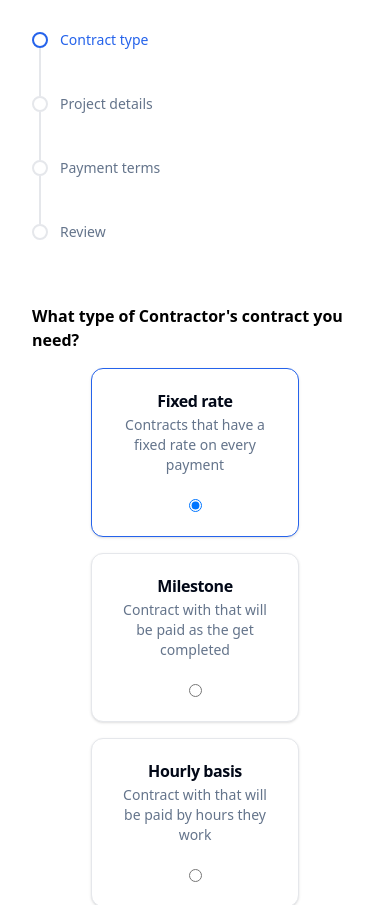
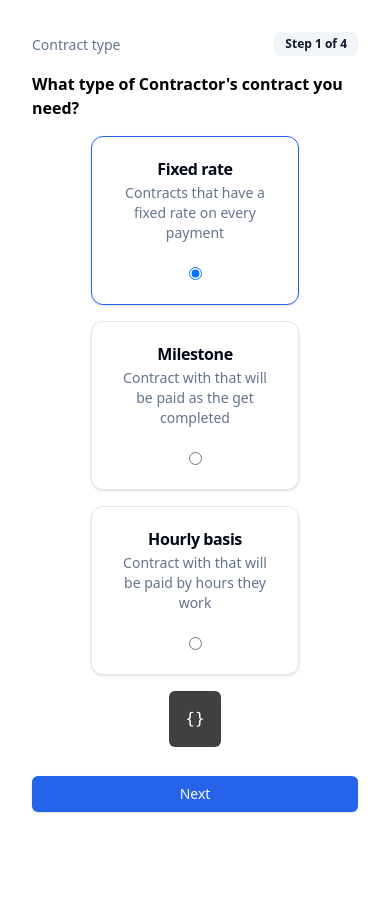
Before and after one commit to davnig/stepper, a React (Vite) app: page / in a window 390 px wide. Shown: the top 905 px of the page. After the commit the page ends 844 px from the top, so only its background shows below. Built offline with nearby package versions, Linux system fonts and the light colour scheme.

Commit message:
style: update mobile version of step header

```diff
--- a/src/App.tsx
+++ b/src/App.tsx
@@ -118,12 +118,12 @@ export function App() {
                 titles={['Contract type', 'Project details', 'Payment terms', 'Review']}
             >
                 {({ step }) => (
-                    <div className='flex flex-col items-center justify-between overflow-auto p-8'>
+                    <>
                         {step === STEPS.CONTRACT_TYPE && <StepContractType />}
                         {step === STEPS.PROJECT_DETAILS && <StepProjectDetails />}
                         {step === STEPS.CONTRACT_AMOUNT && <StepPaymentTerms />}
                         {step === STEPS.RESULT && <StepReview />}
-                    </div>
+                    </>
                 )}
             </Stepper>
         </IconContext.Provider>
--- a/src/components/stepper/Stepper.tsx
+++ b/src/components/stepper/Stepper.tsx
@@ -2,6 +2,7 @@ import { createContext, Dispatch, forwardRef, ReactNode, Ref, useContext, useMem
 import { cn, FnChildren, renderFnChildren } from '@/utils/utils.ts'
 import { Button } from '@/components/ui/Button.tsx'
 import { Slot } from '@radix-ui/react-slot'
+import { Badge } from '@/components/ui/Badge.tsx'
 
 type StepperTransitionFn<V> = (value: V | undefined) => Promise<V | undefined>
 
@@ -49,9 +50,10 @@ export type StepperProps<V> = {
     titles?: string[]
     initialValue?: V
     children?: FnChildren<StepperContext<V>>
+    className?: string
 }
 
-export function Stepper<V>({ steps, titles, initialValue, children, ...props }: StepperProps<V>) {
+export function Stepper<V>({ steps, titles, initialValue, children, className, ...props }: StepperProps<V>) {
     const [state, setState] = useState<StepperState<V>>({ value: initialValue, step: 0, steps })
 
     const actions: StepperActions<V> = useMemo(() => {
@@ -84,7 +86,13 @@ export function Stepper<V>({ steps, titles, initialValue, children, ...props }:
         titles,
     }
 
-    return <stepperContext.Provider value={context}>{renderFnChildren(children, context)}</stepperContext.Provider>
+    return (
+        <stepperContext.Provider value={context}>
+            <div className={cn('flex min-h-screen flex-col items-center overflow-auto p-8', className)}>
+                {renderFnChildren(children, context)}
+            </div>
+        </stepperContext.Provider>
+    )
 }
 
 // =================== Step ===================
@@ -95,7 +103,7 @@ export type StepProps = {
 }
 
 export function Step({ children, className }: StepProps) {
-    return <div className={cn('flex h-full w-full flex-col gap-4', className)}>{children}</div>
+    return <div className={cn('flex w-full flex-1 flex-col gap-4', className)}>{children}</div>
 }
 
 // =============== Step Header ===============
@@ -106,19 +114,32 @@ export function StepHeader<V>() {
     const step = stepCtx ?? 0
 
     return (
-        <ul aria-label='Steps' className='text-foreground-sub items-center md:flex'>
+        <div className='text-foreground-sub items-center md:flex'>
             {[...Array(steps)].map((_, i) => (
-                <div key={i} className='flex gap-x-3 md:flex-1 md:flex-col-reverse md:gap-2 md:gap-x-0'>
+                <div key={i} className='flex md:flex-1 md:flex-col md:gap-2 md:gap-x-0'>
+                    {/* Title */}
+                    <div
+                        className={cn(
+                            step !== i ? 'hidden' : 'flex-1 md:flex-none',
+                            'md:mt-3 md:flex md:items-center md:justify-center'
+                        )}
+                    >
+                        <span className={cn('text-sm text-muted-foreground', step === i && 'md:text-primary')}>
+                            {titles?.[i]}
+                        </span>
+                    </div>
+
+                    {/* Badge */}
+                    {step === i && (
+                        <Badge variant='secondary' className='md:hidden'>
+                            {`Step ${step + 1} of ${steps}`}
+                        </Badge>
+                    )}
+
                     {/* Indicator */}
-                    <div className='flex flex-col items-center md:flex-1 md:flex-row'>
+                    <div className='hidden md:flex md:flex-1 md:items-center'>
                         {/* Left line */}
-                        <div
-                            className={cn(
-                                'hidden w-full border md:block',
-                                i == 0 && 'border-none',
-                                step >= i && 'border-primary'
-                            )}
-                        />
+                        <div className={cn('w-full border', i == 0 && 'border-none', step >= i && 'border-primary')} />
                         {/* Circle */}
                         <div
                             className={cn(
@@ -143,22 +164,15 @@ export function StepHeader<V>() {
                         {/* Right line */}
                         <div
                             className={cn(
-                                'h-12 border md:h-auto md:w-full',
+                                'w-full border',
                                 i + 1 === steps && 'border-none',
                                 step > i && 'border-primary'
                             )}
                         />
                     </div>
-
-                    {/* Title */}
-                    <div className='flex h-4 items-center justify-center md:mt-3 md:h-auto'>
-                        <span className={cn('text-sm text-muted-foreground', step === i && 'text-primary')}>
-                            {titles?.[i]}
-                        </span>
-                    </div>
                 </div>
             ))}
-        </ul>
+        </div>
     )
 }
 
@@ -185,16 +199,17 @@ export function StepFooter<V>({ className, onNext, onBack, ...props }: StepFoote
     const { value, step, steps, ...stepper } = useStepperContext<V>()
 
     return (
-        <div className={cn('flex items-center justify-between', className)}>
+        <div className={cn('md:flex md:items-center md:justify-between', className)}>
             <Button
                 variant='secondary'
+                className='hidden md:inline-block'
                 onClick={() => {
                     stepper.back?.(async () => onBack?.(value))
                 }}
             >
                 {step === 0 ? 'Cancel' : 'Back'}
             </Button>
-            <Button onClick={() => stepper.next?.(async () => onNext?.(value))}>
+            <Button className='w-full md:w-auto' onClick={() => stepper.next?.(async () => onNext?.(value))}>
                 {step === steps - 1 ? 'Done' : 'Next'}
             </Button>
         </div>
--- /dev/null
+++ b/src/components/ui/Badge.tsx
@@ -0,0 +1,30 @@
+import * as React from 'react'
+import { cva, type VariantProps } from 'class-variance-authority'
+
+import { cn } from '@/utils/utils.ts'
+
+const badgeVariants = cva(
+    'inline-flex items-center rounded-md border px-2.5 py-0.5 text-xs font-semibold transition-colors focus:outline-none focus:ring-2 focus:ring-ring focus:ring-offset-2',
+    {
+        variants: {
+            variant: {
+                default: 'border-transparent bg-primary text-primary-foreground shadow hover:bg-primary/80',
+                secondary: 'border-transparent bg-secondary text-secondary-foreground hover:bg-secondary/80',
+                destructive:
+                    'border-transparent bg-destructive text-destructive-foreground shadow hover:bg-destructive/80',
+                outline: 'text-foreground',
+            },
+        },
+        defaultVariants: {
+            variant: 'default',
+        },
+    }
+)
+
+export interface BadgeProps extends React.HTMLAttributes<HTMLDivElement>, VariantProps<typeof badgeVariants> {}
+
+function Badge({ className, variant, ...props }: BadgeProps) {
+    return <div className={cn(badgeVariants({ variant }), className)} {...props} />
+}
+
+export { Badge, badgeVariants }
--- a/src/components/ui/JsonViewer.tsx
+++ b/src/components/ui/JsonViewer.tsx
@@ -5,9 +5,5 @@ type JsonViewerProps = {
 }
 
 export function JsonViewer({ children }: JsonViewerProps) {
-    return (
-        <pre className='my-4 rounded-md bg-neutral-700 px-4 py-2 text-white'>
-            {JSON.stringify(children ?? {}, null, 4)}
-        </pre>
-    )
+    return <pre className='rounded-md bg-neutral-700 p-4 text-white'>{JSON.stringify(children ?? {}, null, 4)}</pre>
 }
```
